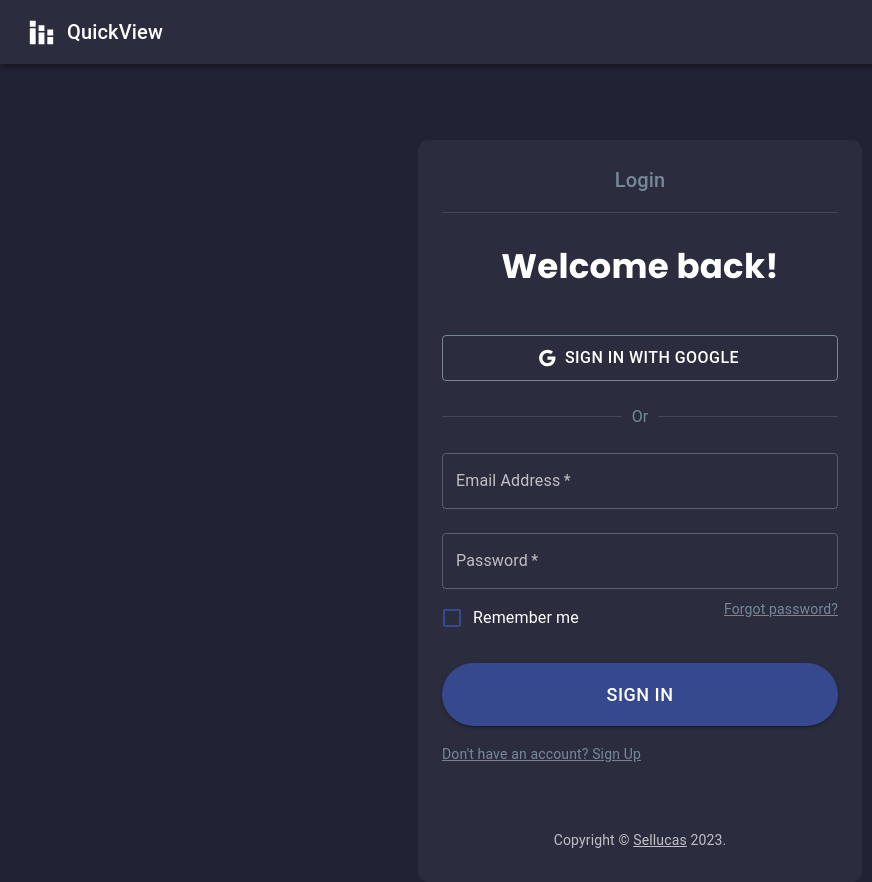
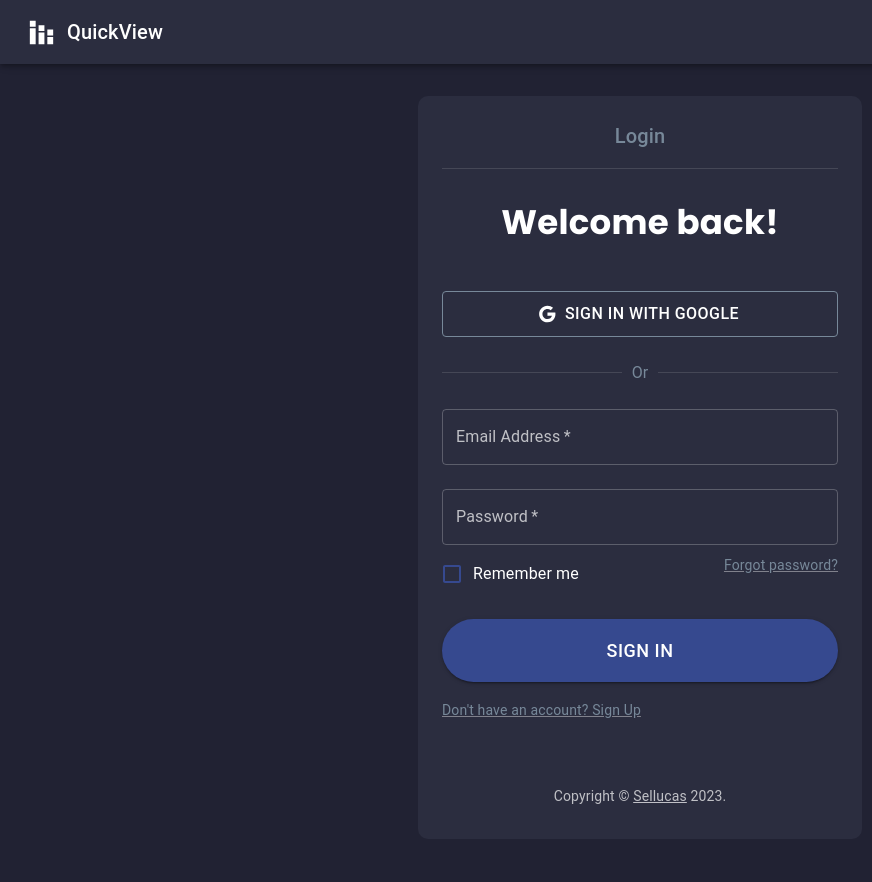
Before and after one commit to Sellucas/dashboard-app, a Next.js app: page /auth/signIn/SignIn in a window 1280 px wide. Shown: the whole page, without its empty margins (0-872 px from the left). After the commit the page ends 839 px from the top, so only its background shows below. Built offline with nearby package versions, Linux system fonts and the light colour scheme; no server answers.

Commit message:
update: signin auth

```diff
--- a/src/pages/auth/signIn/SignIn.tsx
+++ b/src/pages/auth/signIn/SignIn.tsx
@@ -1,11 +1,8 @@
 import Login from "@/components/Login/Login";
 import { Box } from "@mui/material";
-import { useSession } from "next-auth/react";
 import React from "react";
 
 const SignIn = () => {
-  const { data: session } = useSession();
-
   return (
     <Box
       sx={{
@@ -13,9 +10,9 @@ const SignIn = () => {
         flexDirection: "column",
         justifyContent: "center",
         alignItems: "center",
+        marginTop: "2rem",
       }}
     >
-      <h2>{session ? "Thank you for logging in" : "Please log in"}</h2>
       <Login />
     </Box>
   );
```
